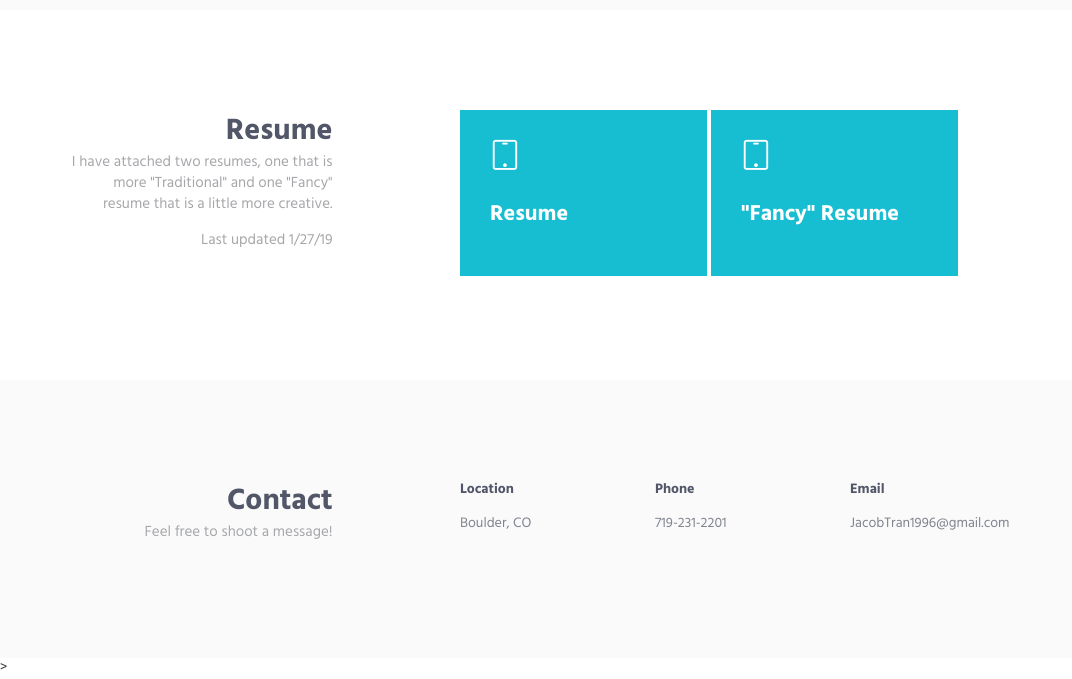
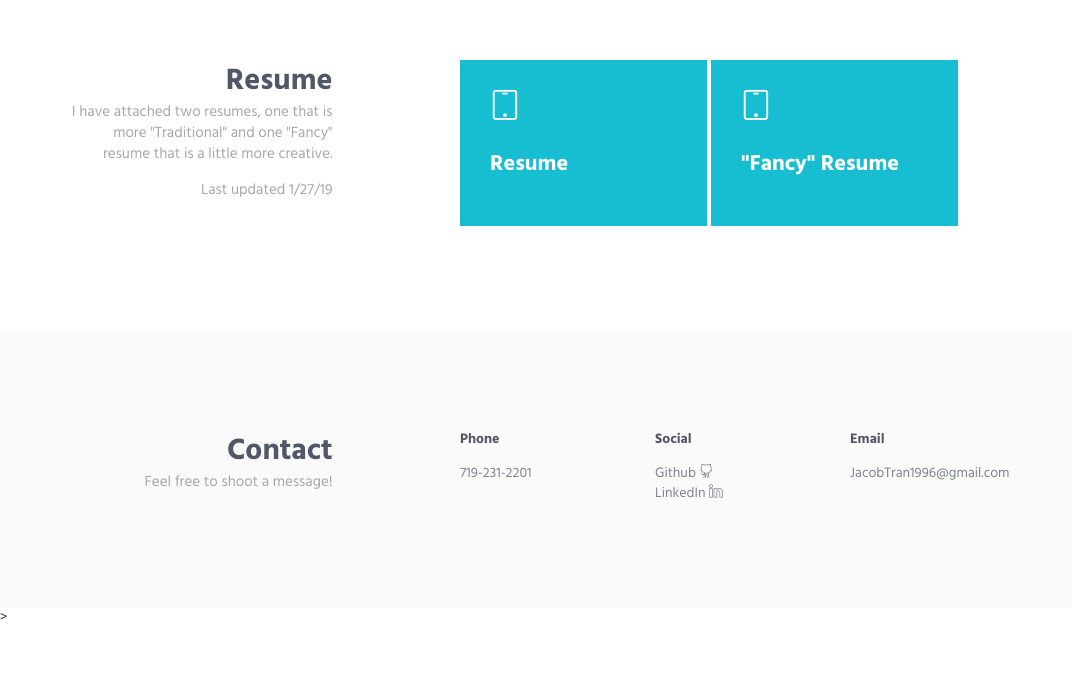
Before and after one commit to brokencommit/brokencommit.github.io, a plain HTML site: page index.html in a window 1280 px wide. Shown: the part 1590-2269 px from the top of the page, without its empty margins (0-1072 px from the left). After the commit the page ends 2219 px from the top, so only its background shows below. Drawn offline with Linux system fonts and the light colour scheme.

Commit message:
added social

```diff
--- a/index.html
+++ b/index.html
@@ -77,10 +77,10 @@
                             <p class="promo-block-text">Student at University of Colorado Boulder - Computer Science </p>
                         </div>
 
-                        <ul class="list-inline">
+<!--                         <ul class="list-inline">
                             <li><a href="https://github.com/jatr6994" target="_blank" class="social-icons"><i class="icon-social-github"></i></a></li>
                             <li><a href="https://linkedin.com/in/tran-jacob/"  target="_blank" class="social-icons"><i class="icon-social-linkedin"></i></a></li>
-                        </ul>
+                        </ul> -->
                     </div>
                     <img src="./img/headshot.jpg" alt="Headshot" style="width:250px;height:250px">
 
@@ -216,12 +216,14 @@
                         <div class="col-sm-8 col-sm-offset-1">
                             <div class="row">
                                 <div class="col-md-3 col-xs-6 md-margin-b-30">
-                                    <h5>Location</h5>
-                                    <a href="#">Boulder, CO</a>
+                                    <h5>Phone</h5>
+                                    <a href="#">719-231-2201</a>
                                 </div>
                                 <div class="col-md-3 col-xs-6 md-margin-b-30">
-                                    <h5>Phone</h5>
-                                    <a href="#">719-231-2201</a>
+                                    <h5>Social</h5>
+                                    <a href="https://github.com/jatr6994">Github <i class="icon-social-github"></i></a>
+                                    <br>
+                                    <a href="https://linkedin.com/in/tran-jacob">LinkedIn <i class="icon-social-linkedin"></i></a>
                                 </div>
                                 <div class="col-md-3 col-xs-6">
                                     <h5>Email</h5>
```
